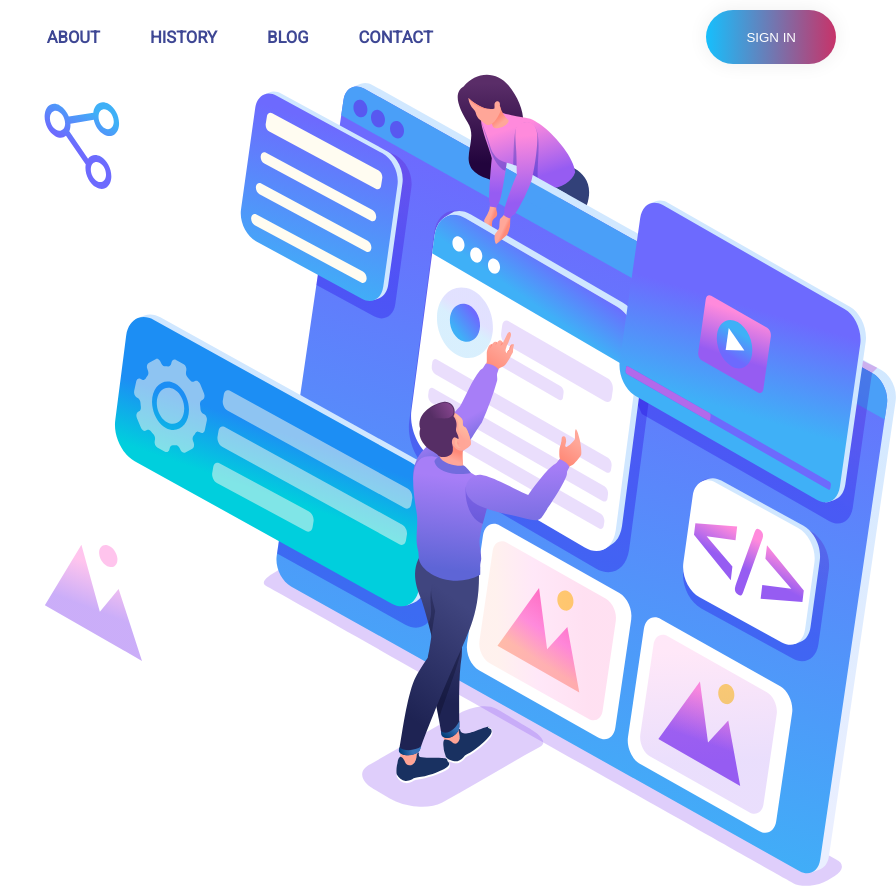
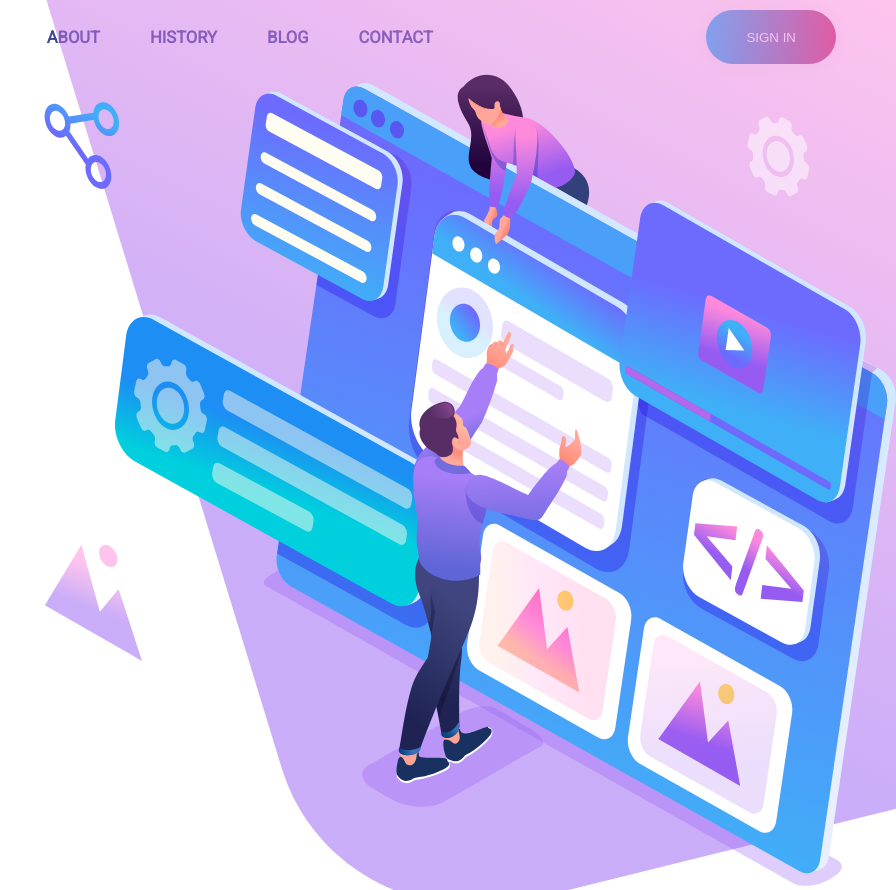
Before and after one commit to ManiTej31/8-Web-Design-Landing-Page, a website: page index.html in a window 1280 px wide. Shown: the full height of the page, 384-1280 px from the left. Drawn offline with Linux system fonts and the light colour scheme.

Commit message:
back-cover-fix

```diff
--- a/css/index.css
+++ b/css/index.css
@@ -52,7 +52,7 @@ nav>img{
     display: flex;
 }
 .imgs-div{
-    background-image: url(/Assignment-8/images/backcover.svg);
+    /* background-image: url(./images/backcover.svg); */
     margin-top: -80px;
     padding-top: 80px;
 }
--- a/index.html
+++ b/index.html
@@ -36,7 +36,7 @@
           </h4>
           <button class="learn-more-btn">LEARN MORE</button>
         </div>
-        <div class="imgs-div">
+        <div class="imgs-div" style="background-image:url(./images/backcover.svg);">
           <img src="./images/vector.svg" alt="vector-img" class="vector-img" />
           <img
             src="./images/vector-dot.svg"
```
